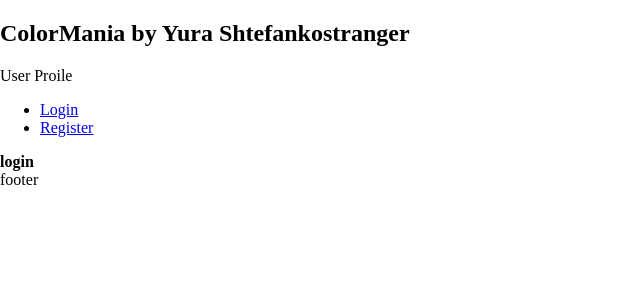
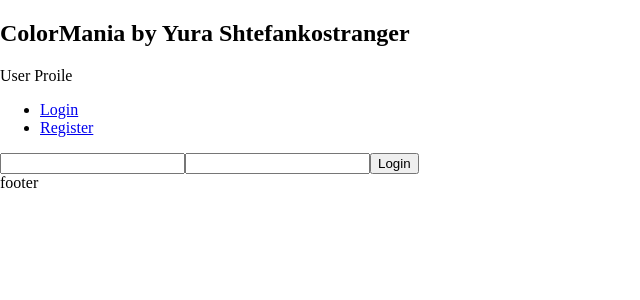
Before and after one commit to Viper-JSX/Colormania-React, a React (Create React App) app: page /user/authorization/login in a window 1280 px wide. Shown: the top 300 px of the page, without its empty margins (0-640 px from the left). Built offline with nearby package versions, Linux system fonts and the light colour scheme.

Commit message:
Added event property to types, implemented handleLogin and handleRegister

```diff
--- a/src/App.tsx
+++ b/src/App.tsx
@@ -2,7 +2,7 @@ import './App.css';
 import React, { useEffect } from 'react';
 
 import { useDispatch, useSelector } from 'react-redux';
-import { changeTablesSearchTerm, changeTablesSortCriteria, createTable, editColorInsideTable, deleteTable, editTable, addColorToTable, deleteColorFromTable, login, register, setMessage } from './redux/thunks';
+import { changeTablesSearchTerm, changeTablesSortCriteria, createTable, editColorInsideTable, deleteTable, editTable, addColorToTable, deleteColorFromTable, login as doLogin, register as doRegister, setMessage } from './redux/thunks';
 
 import { addItemToLocaleStorage } from './api/add_item_to_locale_storage';
 import { getGuestUserFromLocaleStorage } from './api/get_guest_user_from_locale_storage';
@@ -138,12 +138,16 @@ function App() {
         dispatch(deleteColorFromTable({ tableName, colorName }));
     }
 
-    function handleLogin({ login, password } : LoginData):void{
-
+    function handleLogin({ event, login, password } : LoginData):void{
+        event.preventDefault();
+        console.log(login, password)
+        dispatch(doLogin({ password, login }));
     }
 
-    function handleRegister({ nickname, login, password } : RegisterData):void{
-
+    function handleRegister({ event, nickname, login, password } : RegisterData):void{
+        event.preventDefault();
+        console.log(nickname, login, password)
+        dispatch(doRegister({ nickname, login, password }))
     }
 
     function handleLogout():void{
--- a/src/components/Authorization_form/Login.tsx
+++ b/src/components/Authorization_form/Login.tsx
@@ -1,9 +1,25 @@
+import React, { useState } from "react";
 import { LoginProps } from "../../typescript/types";
 
 function Login({ handleLogin } : LoginProps):JSX.Element{
+    const [ login, setLogin ] = useState("");
+    const [ password, setPassword ] = useState("");
+
+    function handleLoginChange(event: React.ChangeEvent<HTMLInputElement>):void{
+        setLogin(event.target.value);
+    }
+
+    function handlePasswordChange(event: React.ChangeEvent<HTMLInputElement>):void{
+        setPassword(event.target.value);
+    }
+
     return(
         <div className="login">
-            <b>login</b>
+            <form>
+                <input type="text" value={login} onChange={handleLoginChange} />
+                <input type="password" value={password} onChange={handlePasswordChange} />
+                <button type="submit" onClick={(event: React.MouseEvent):void => {handleLogin({ event, login, password })}}>Login</button>
+            </form>
         </div>
     );
 }
--- a/src/typescript/types.tsx
+++ b/src/typescript/types.tsx
@@ -158,9 +158,9 @@ export type DeleteColorButtonProps = { tableName: string, colorName: string, han
 
 
 //-----------------------------User------------------------------------//
-export type LoginData = {login: string, password: string};
+export type LoginData = { event: React.MouseEvent, login: string, password: string};
 export type RegisterData = { nickname: string } & LoginData;
 
 export type AuthorizationFormProps = LoginProps & RegisterProps;
-export type LoginProps = { handleLogin: ({ login, password } : LoginData) => void };
+export type LoginProps = { handleLogin: ({ event, login, password } : LoginData) => void };
 export type RegisterProps = { handleRegister: ({ nickname, login, password } : RegisterData) => void };
```
